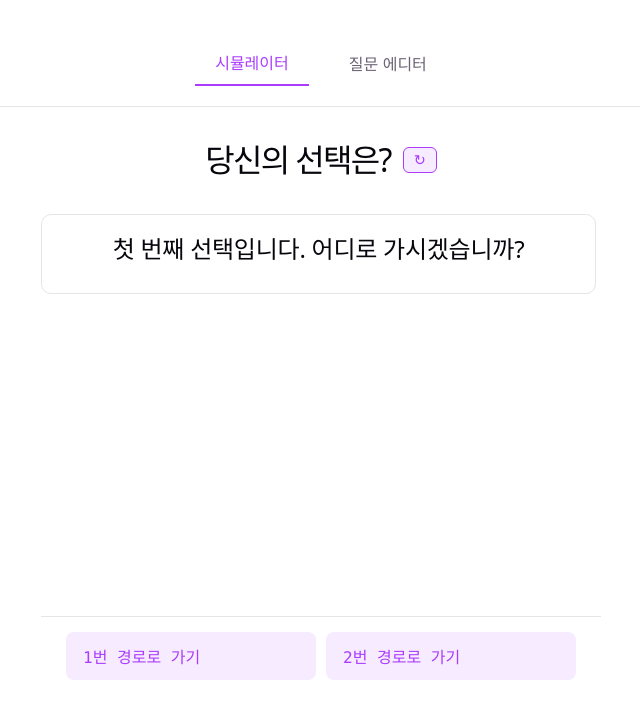
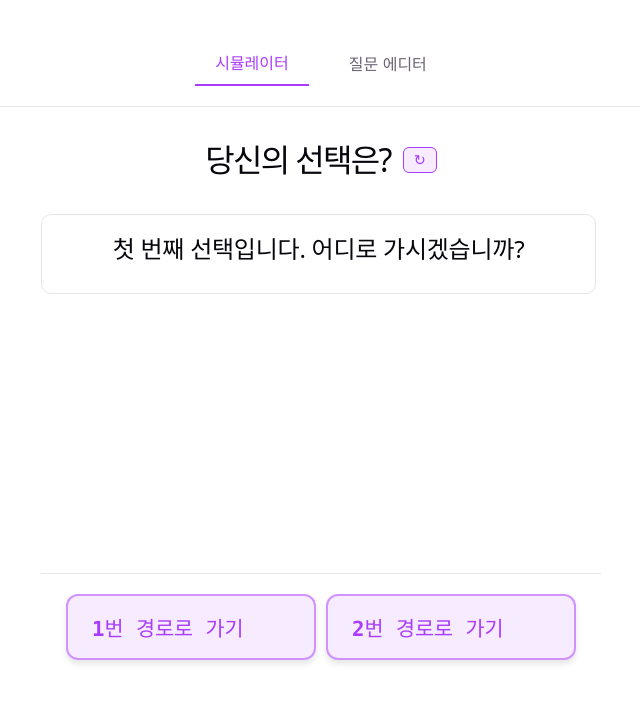
Before and after one commit to chx2h/chooseLife, a React (Vite) app: page / in a window 1280 px wide. Shown: the top 718 px of the page, without its empty margins (319-959 px from the left). Built offline with nearby package versions, Linux system fonts and the light colour scheme.

Commit message:
버튼 가시성

```diff
--- a/src/App.css
+++ b/src/App.css
@@ -100,16 +100,18 @@ h1 {
 }
 
 .counter {
-  font-size: 1em;
-  padding: 10px 15px; /* Increased padding for better touch targets */
-  border-radius: 8px;
+  font-size: 1.15rem; /* 글자 크기를 키워 가독성을 대폭 높였습니다 */
+  padding: 16px 24px; /* 버튼의 상하좌우 크기를 키워 터치 영역을 확장했습니다 */
+  border-radius: 12px; /* 조금 더 부드러운 곡률을 적용했습니다 */
   color: var(--accent);
   background: var(--accent-bg);
-  border: 2px solid transparent;
+  border: 2px solid var(--accent-border); /* 경계선을 명확하게 부여하여 가시성을 확보했습니다 */
+  font-weight: 700; /* 글자를 더 두껍게 하여 눈에 잘 띄게 했습니다 */
   transition: border-color 0.3s, background-color 0.3s, color 0.3s;
   flex: 1 1 140px; /* 버튼이 최소 140px를 유지하며 유연하게 늘어나요 */
   max-width: 250px; /* 버튼이 너무 옆으로 길어지지 않게 꽉 잡아줘요 */
   cursor: pointer;
+  box-shadow: 0 4px 6px rgba(0, 0, 0, 0.1); /* 약간의 그림자를 추가하여 버튼임을 강조했습니다 */
 
   &:hover {
     border-color: var(--accent-border);
@@ -177,7 +179,7 @@ h1 {
 
 .fixed-bottom-options {
   margin-top: auto;
-  padding: 15px 0 calc(60px + env(safe-area-inset-bottom)); /* 여백을 60px로 대폭 늘려 상태창 간섭 방지 */
+  padding: 20px 10px calc(80px + env(safe-area-inset-bottom)); /* 커진 버튼에 맞춰 영역 여백을 조정했습니다 */
   border-top: 1px solid var(--border);
   background: var(--bg); /* 스크롤되는 내용이 겹치지 않게 배경색 지정 */
   position: sticky;
```
